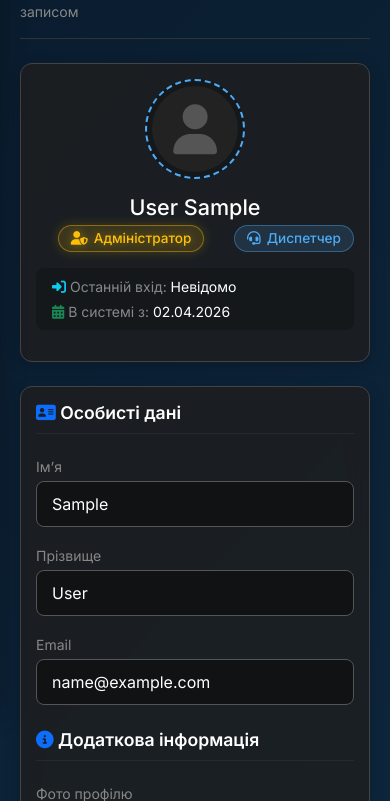
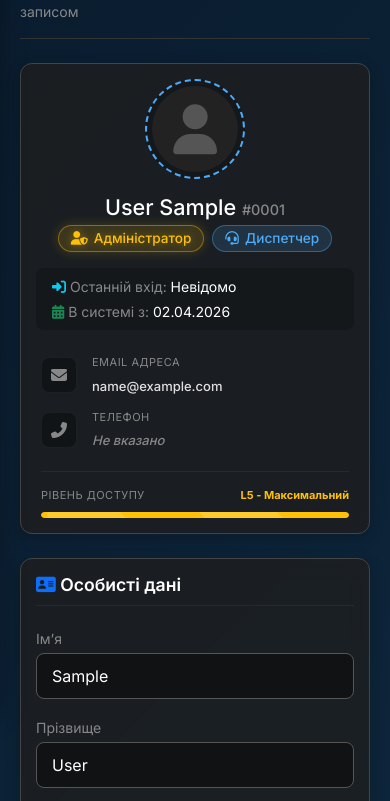
Before and after one commit to Nazoferon/Integrated-mine-monitoring-and-safety-system, a Django app: page /diploma/profile/ in a window 390 px wide. Shown: the part 139-940 px from the top of the page. Run offline with Django 5.2, Linux system fonts and the light colour scheme; the visitor is signed in with stand-in values (Sample User, id 1); data comes from the database, SQL or seed files in the repository; data that the repository does not hold is empty; some libraries are stand-ins or nearby versions.

Commit message:
## 📝 Summary The changes modify the user profile template to include additional contact information such as email, phone number, and service information. A block for access level with a progress bar is also added.
## ✨ Key Changes
- Added a contact information block including email and phone number.
- Included service information if available.
- Added an access level block with a progress bar.

## 🔍 Review Points
- Ensure all fields display correctly when data is absent.
- Verify that the styled contact information and access level progress bar are displayed properly.
- Check that the service information block displays without issues.

## 🎯 Conclusion
Changes successfully executed to enhance user profile information.

```diff
--- a/diploma/templates/diploma/profile.html
+++ b/diploma/templates/diploma/profile.html
@@ -26,9 +26,9 @@
                     <div class="profile-avatar-placeholder"><i class="fas fa-user"></i></div>
                 {% endif %}
             </div>
-            <h4 class="mt-3 mb-1 text-white">{{ user.last_name }} {{ user.first_name }}</h4>
+            <h4 class="mt-3 mb-1 text-white">{{ user.last_name }} {{ user.first_name }} <span class="text-muted" style="font-size: 0.9rem;">#{{ user.id|stringformat:"04d" }}</span></h4>
 
-            <div class="mb-3 d-flex justify-content-center flex-wrap gap-2">
+            <div class="mb-3 d-inline-flex flex-wrap gap-2">
                 {% if user.is_superuser %}
                 <span class="badge role-badge badge-admin">
                     <i class="fas fa-user-shield"></i>Адміністратор
@@ -42,6 +42,47 @@
             <div class="text-muted small mb-3 text-start px-3 py-2" style="background: rgba(0,0,0,0.2); border-radius: 8px;">
                 <div class="mb-1"><i class="fas fa-sign-in-alt text-info"></i> Останній вхід: <span class="text-white">{{ user.last_login|date:"d.m.Y H:i"|default:"Невідомо" }}</span></div>
                 <div><i class="fas fa-calendar-alt text-success"></i> В системі з: <span class="text-white">{{ user.date_joined|date:"d.m.Y" }}</span></div>
+            </div>
+
+            <div class="contact-info-block text-start mt-4">
+                <div class="info-row">
+                    <div class="info-icon"><i class="fas fa-envelope"></i></div>
+                    <div class="info-text">
+                        <small>Email адреса</small>
+                        <span>{{ user.email|default:"<i class='text-muted'>Не вказано</i>"|safe }}</span>
+                    </div>
+                </div>
+
+                <div class="info-row">
+                    <div class="info-icon"><i class="fas fa-phone-alt"></i></div>
+                    <div class="info-text">
+                        <small>Телефон</small>
+                        <span>{{ user.userprofile.phone_number|default:"<i class='text-muted'>Не вказано</i>"|safe }}</span>
+                    </div>
+                </div>
+
+                {% if user.userprofile.bio %}
+                <div class="note-block">
+                    <small><i class="fas fa-thumbtack me-1"></i> Службова інформація</small>
+                    <p>{{ user.userprofile.bio|linebreaksbr }}</p>
+                </div>
+                {% endif %}
+
+                <div class="access-level-block">
+                    <div class="access-level-header">
+                        <span class="text-muted text-uppercase" style="letter-spacing: 0.5px;">Рівень доступу</span>
+                        <span class="{% if user.is_superuser %}text-warning{% else %}text-info{% endif %} fw-bold">
+                            {% if user.is_superuser %}L5 - Максимальний{% else %}L2 - Стандартний{% endif %}
+                        </span>
+                    </div>
+                    <div class="custom-progress">
+                        {% if user.is_superuser %}
+                        <div class="custom-progress-bar bg-warning progress-bar-striped progress-bar-animated" style="width: 100%;"></div>
+                        {% else %}
+                        <div class="custom-progress-bar bg-info" style="width: 40%;"></div>
+                        {% endif %}
+                    </div>
+                </div>
             </div>
         </div>
     </div>
--- a/static/diploma/css/pages/profile.css
+++ b/static/diploma/css/pages/profile.css
@@ -38,6 +38,98 @@
     justify-content: center;
     font-size: 50px;
     color: #555;
+}
+
+/* ДОДАТКОВА ІНФОРМАЦІЯ (ЛІВА КОЛОНКА) */
+.contact-info-block {
+    padding: 0 5px;
+}
+
+.info-row {
+    display: flex;
+    align-items: center;
+    margin-bottom: 12px;
+}
+
+.info-icon {
+    width: 36px;
+    height: 36px;
+    background: rgba(0, 0, 0, 0.3);
+    border: 1px solid rgba(255, 255, 255, 0.05);
+    border-radius: 8px;
+    display: flex;
+    align-items: center;
+    justify-content: center;
+    margin-right: 15px;
+    color: #888;
+    transition: 0.3s;
+}
+
+
+.info-text small {
+    display: block;
+    font-size: 11px;
+    color: #888;
+    text-transform: uppercase;
+    letter-spacing: 0.5px;
+    margin-bottom: 2px;
+}
+
+.info-text span {
+    color: #e0e0e0;
+    font-size: 13px;
+    font-weight: 500;
+}
+
+.access-level-block {
+    margin-top: 20px;
+    padding-top: 15px;
+    border-top: 1px solid rgba(255, 255, 255, 0.05);
+}
+
+.access-level-header {
+    display: flex;
+    justify-content: space-between;
+    margin-bottom: 8px;
+    font-size: 11px;
+}
+
+.custom-progress {
+    height: 6px;
+    background: rgba(0, 0, 0, 0.4);
+    border-radius: 10px;
+    overflow: hidden;
+}
+
+.custom-progress-bar {
+    height: 100%;
+    border-radius: 10px;
+    transition: width 1s ease-in-out;
+}
+
+.note-block {
+    margin-top: 15px;
+    background: rgba(77, 171, 247, 0.05);
+    border-left: 3px solid #4dabf7;
+    padding: 12px 15px;
+    border-radius: 0 8px 8px 0;
+    text-align: left;
+}
+
+.note-block small {
+    color: #4dabf7;
+    font-size: 11px;
+    text-transform: uppercase;
+    font-weight: 600;
+    display: block;
+    margin-bottom: 5px;
+}
+
+.note-block p {
+    color: #ccc;
+    font-size: 12px;
+    margin: 0;
+    line-height: 1.4;
 }
 
 .section-title {
```
